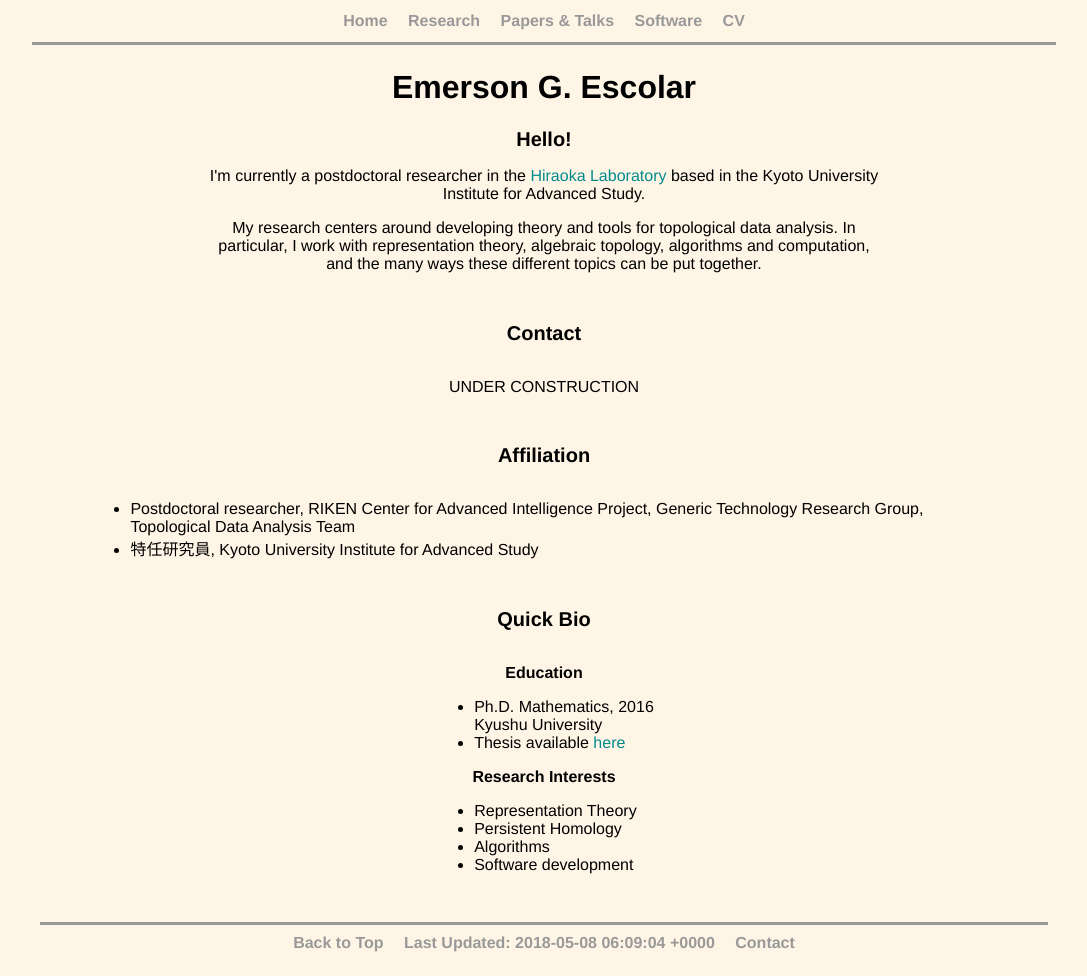
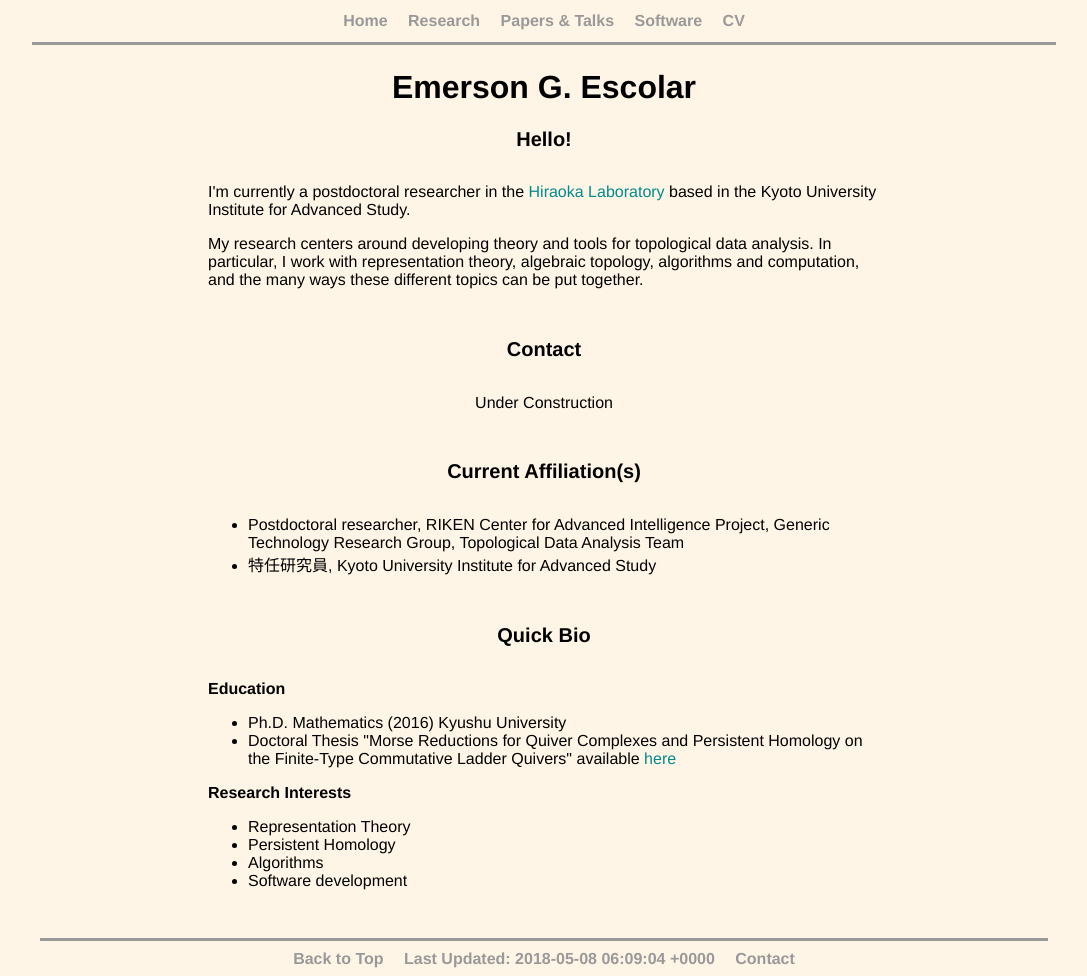
Before and after one commit to emerson-escolar/emerson-escolar.github.io, a Jekyll site: the page built from index.html, in a window 1280 px wide and 976 px high. Shown: the whole window, without its empty margins (96-1183 px from the left). Built offline with Jekyll 4.4.1, drawn with Linux system fonts in a browser that asks for light colours.

Commit message:
fix various layouting

```diff
--- a/css/main.scss
+++ b/css/main.scss
@@ -123,9 +123,6 @@ section + section{
 .wordbox {
 		display: table;
 		margin: 0 auto;
-		max-width: 90%;
-}
-
-.textheavy {
+		max-width: 42em;
 		text-align: left;
 }
--- a/index.html
+++ b/index.html
@@ -5,31 +5,30 @@ title: Emerson G. Escolar
 
 <section>
 	<h2> Hello! </h2>
-	<p class="blurb">
-		I'm currently a postdoctoral researcher in the
+	<div class="wordbox">
+		<p>
+			I'm currently a postdoctoral researcher in the
 			<a href="http://www.wpi-aimr.tohoku.ac.jp/hiraoka_labo/index-english.html">
 				Hiraoka Laboratory
 			</a>
 			based in the Kyoto University Institute for Advanced Study.
-	</p>
+		</p>
 
-  <div class="blurb">
 		<p>
 			My research centers around developing theory and tools for topological data analysis. In particular, I work with representation theory, algebraic topology, algorithms and computation, and the many ways these different topics can be put together.
 		</p>
-  </div><!-- /.blurb -->
-
+  </div>
 </section>
 
 <section>
 	<h2> Contact </h2>
 	<p id="contact">
-		UNDER CONSTRUCTION
+		Under Construction
 	</p>
 </section>
 
 <section>
-	<h2> Affiliation </h2>
+	<h2> Current Affiliation(s) </h2>
 	<div class="wordbox">
 		<ul style="text-align:left;">
 			<li>
@@ -48,12 +47,10 @@ title: Emerson G. Escolar
 	<div class="wordbox">
 			<h3>Education</h3>
 			<ul style="text-align:left;">
-				<li> Ph.D. Mathematics, 2016
-					<br />
-					Kyushu University
+				<li> Ph.D. Mathematics (2016) Kyushu University
 				</li>
 				<li>
-					Thesis available
+					Doctoral Thesis "Morse Reductions for Quiver Complexes and Persistent Homology on the Finite-Type Commutative Ladder Quivers" available
 					<a href="http://catalog.lib.kyushu-u.ac.jp/en/recordID/1654669">here</a>
 				</li>
 			</ul>
--- a/research.html
+++ b/research.html
@@ -6,7 +6,7 @@ title: Emer's Research
 
 <section>
 	<h2> Research Overview </h2>
-	<div class="blurb">
+	<div class="wordbox">
 		<p>
 			My research centers around developing theory and tools for topological data analysis. In particular, I work with representation theory, algebraic topology, algorithms and computation, and the many ways these different topics can be put together.
 		</p>
@@ -16,7 +16,7 @@ title: Emer's Research
 
 <section>
 	<h2> Research </h2>
-	<div class = "wordbox textheavy">
+	<div class = "wordbox">
 		<p>
 			Hi
 		</p>
```
Also changed, not shown: software.html (+9 -12 lines), research_lists.html (line endings or trailing spaces).
